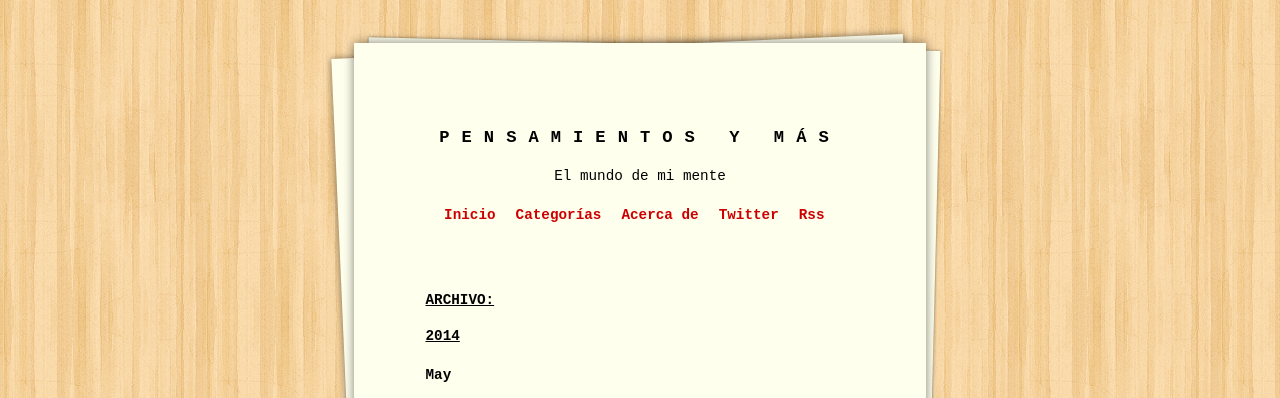
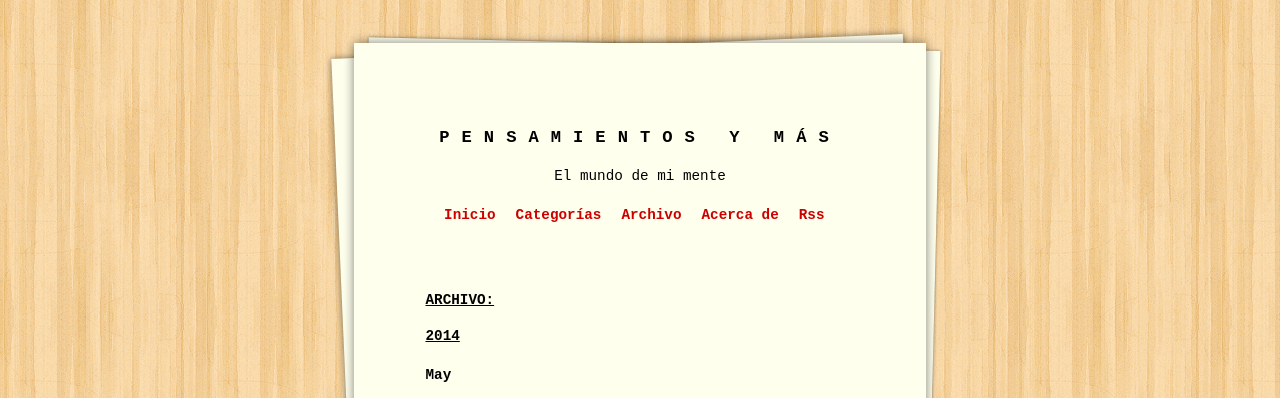
Before and after one commit to kporras07/pensamientos-y-mas, a Jekyll site: the page built from archivo.html, in a window 1280 px wide. Shown: the top 398 px of the page. Built offline with Jekyll 4.4.1, drawn with Linux system fonts in a browser that asks for light colours.

Commit message:
Obligatory placeholder commit message

```diff
--- a/_config.yml
+++ b/_config.yml
@@ -15,9 +15,9 @@ links:
     url: /
   - title: "Categorías"
     url: /categorias
+  - title: "Archivo"
+    url: /archivo
   - title: "Acerca de"
     url: /acerca-de
-  - title: "Twitter"
-    url: http://twitter.com/kporras07
   - title: "Rss"
     url: /feed.xml
```
Also changed, not shown: archivo.html (renamed from archive.html).
